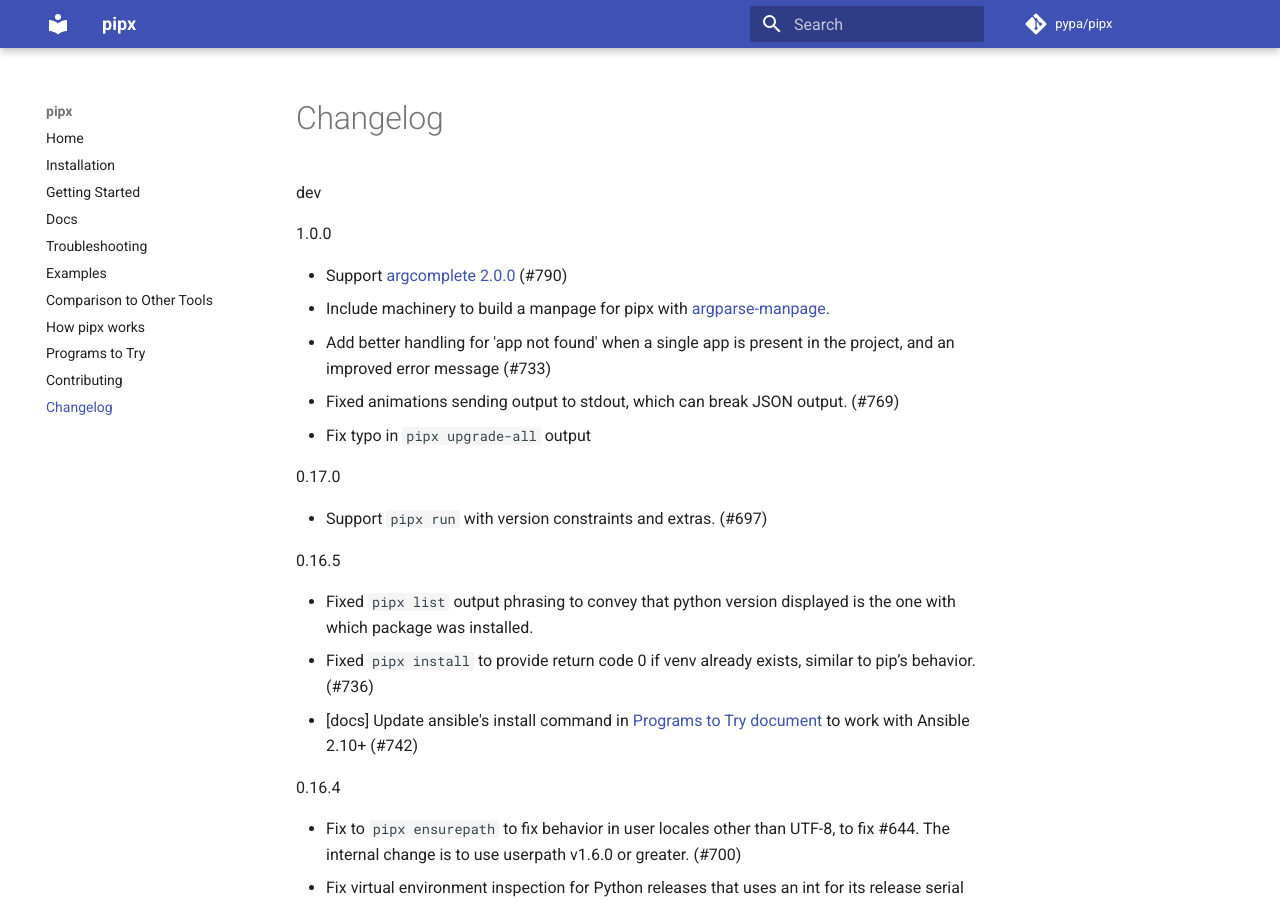
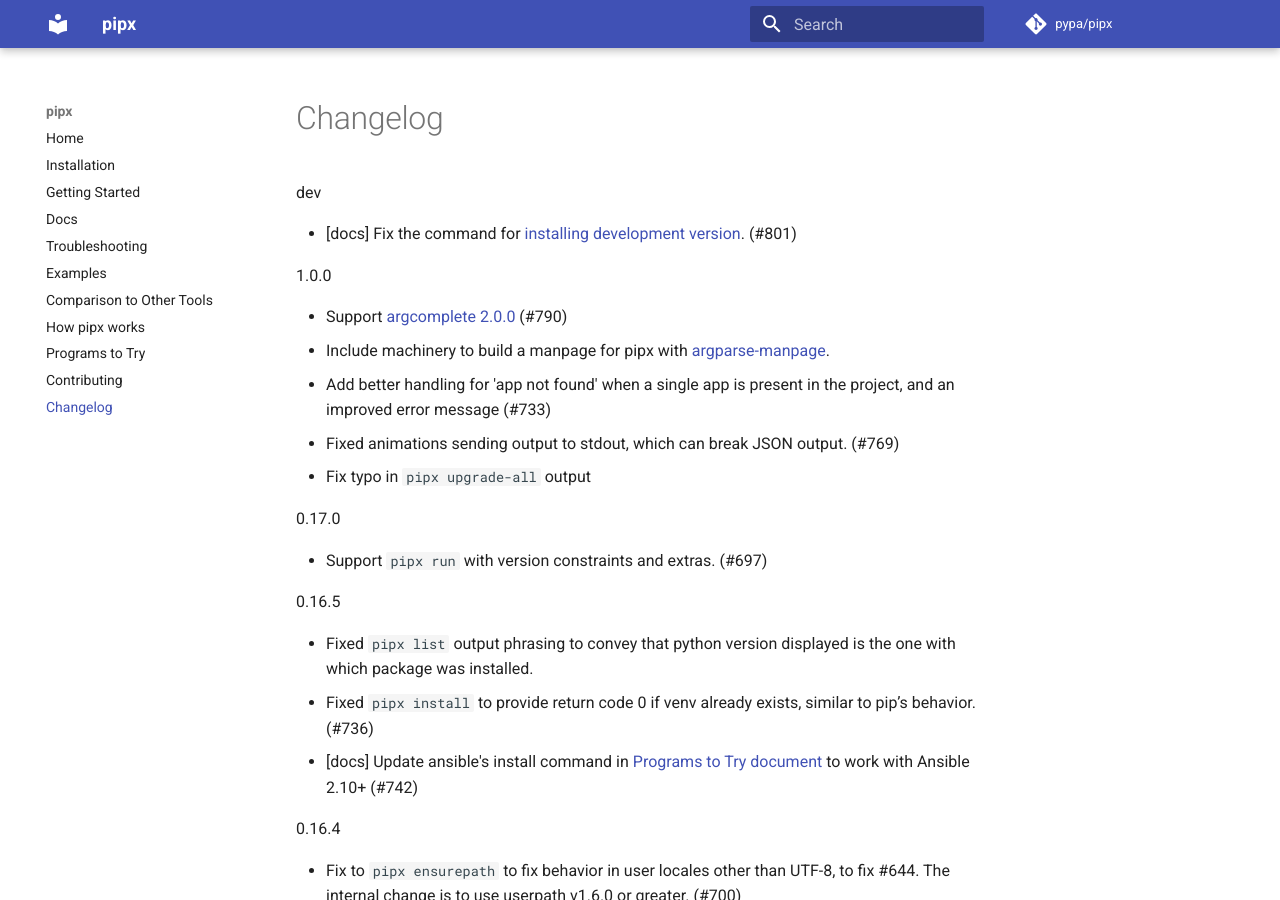
Before and after one commit to pypa/pipx, an MkDocs documentation site: the page built from docs/changelog.md, in a window 1280 px wide and 900 px high. Built offline with MkDocs 1.6.1 and Material for MkDocs 9.7.7, drawn with Linux system fonts in a browser that asks for light colours; comment, search, counter and statistics services are not loaded.

Commit message:
Fix the command for installing development version

```diff
--- a/docs/changelog.md
+++ b/docs/changelog.md
@@ -1,5 +1,6 @@
 dev
 
+- [docs] Fix the command for [installing development version](https://pypa.github.io/pipx/installation/#install-pipx-development-versions). (#801)
 
 1.0.0
 
```
